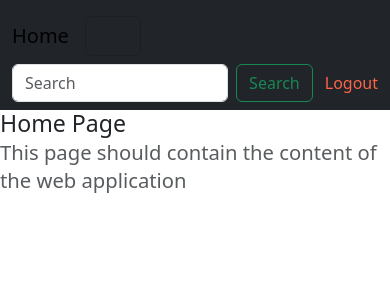
After one commit to pi31416chan/Basic-Web-App, a Flask app: template frontend/templates/home.html in a window 390 px wide. The commit adds this page. Shown: the top 300 px of the page. Run offline with Flask 2, Linux system fonts and the light colour scheme; the template is opened without the code that fills it, so the values that code supplies are empty; some libraries are stand-ins or nearby versions.

Commit message:
Added Home Page
- Added home page
- Fine tuning of Login and Register page's responsiveness

Closed #11

Signed-off-by: pi31416chan <pi31416chan@hotmail.com>

```diff
--- a/frontend/modules/routes.py
+++ b/frontend/modules/routes.py
@@ -119,4 +119,4 @@ def register():
 
 @required_login
 def home():
-    return '<h1>Home Page</h1>'
+    return render_template('home.html')
--- a/frontend/static/custom.css
+++ b/frontend/static/custom.css
@@ -5,6 +5,14 @@
  * Licensed under the Creative Commons Attribution 3.0 Unported License.
  * For details, see https://creativecommons.org/licenses/by/3.0/.
  */
+.bd-border {
+	width:500px;
+	padding: 1rem;
+	margin: auto;
+	border: solid #dee2e6;
+	border-width: 1px;
+	border-radius: 5px;
+}
 .bd-example {
 	width:500px;
 	position: relative;
@@ -15,3 +23,18 @@
 	border-width: 1px;
 	border-radius: 5px;
 }
+.container-searchbar {
+    padding-right: var(--bs-gutter-x,.75rem);
+    padding-left: var(--bs-gutter-x,.75rem);
+}
+.nav-logout {
+    padding:0 0 0 .75rem;
+    color:Tomato;
+    text-decoration:none;
+}
+.d-flex-center {
+    display: flex!important;
+    justify-content: space-between;
+    align-items: center;
+    align-content: center;
+}
--- a/frontend/templates/base.html
+++ b/frontend/templates/base.html
@@ -16,6 +16,9 @@
         {% endblock %}
     </head>
     <body>
+        <!-- Navigation bar content -->
+        {% block navbar %}{% endblock %}
+
         <!-- Your page content -->
         {% block content %}{% endblock %}
 
--- a/frontend/templates/base_layout.html
+++ b/frontend/templates/base_layout.html
@@ -1,6 +1,4 @@
 {% extends "base.html" %}
-
-{% block content %}{% endblock %}
 
 {% block styles %}
 {{super()}}
--- /dev/null
+++ b/frontend/templates/home.html
@@ -0,0 +1,11 @@
+{% extends "home_layout.html" %}
+
+{% block content %}
+<h3>
+    Home Page
+    <br>
+    <small class="text-muted">
+        This page should contain the content of the web application
+    </small>
+</h3>
+{% endblock %}
--- /dev/null
+++ b/frontend/templates/home_layout.html
@@ -0,0 +1,37 @@
+{% extends "base_layout.html" %}
+
+{% block navbar %}
+<nav class="navbar navbar-dark bg-dark">
+    <nav class="navbar navbar-expand-lg">
+        <div class="container-fluid">
+            <a class="navbar-brand" href="/home">Home</a>
+            <button class="navbar-toggler" type="button" data-bs-toggle="collapse" data-bs-target="#navbarSupportedContent" aria-controls="navbarSupportedContent" aria-expanded="false" aria-label="Toggle navigation">
+                <span class="navbar-toggler-icon"></span>
+            </button>
+            <div class="collapse navbar-collapse" id="navbarSupportedContent">
+                <div class="d-flex">
+                <ul class="navbar-nav me-auto mb-2 mb-lg-0">
+                    <li class="nav-item">
+                        <a class="nav-link active" aria-current="page" href="#">Feature A</a>
+                    </li>
+                    <li class="nav-item">
+                        <a class="nav-link active" aria-current="page" href="#">Feature B</a>
+                    </li>
+                </ul>
+                </div>
+            </div>
+        </div>
+    </nav>
+    <div class="d-flex-center container-searchbar position-sticky end-0">
+        <form class="d-flex">
+            <input class="form-control me-2" type="search" placeholder="Search" aria-label="Search">
+            <button class="btn btn-outline-success" type="submit">Search</button>
+        </form>
+        <div class="">
+            <a class="nav-logout" href="/">Logout</a>
+        </div>
+    </div>
+</nav>
+{% endblock %}
+
+{% block content %}{% endblock %}
--- a/frontend/templates/login.html
+++ b/frontend/templates/login.html
@@ -4,8 +4,8 @@
 {% block title %}Login{% endblock %}
 
 {% block content %}
-<div style="padding:200px;">
-	<div class="bd-example">
+<div>
+    <div class="bd-border position-absolute top-50 start-50 translate-middle">
 		<h2 class="text-center">Login</h2>
 
 		{{ render_form(form) }}
--- a/frontend/templates/register.html
+++ b/frontend/templates/register.html
@@ -4,8 +4,8 @@
 {% block title %}Register{% endblock %}
 
 {% block content %}
-<div style="padding:200px">
-	<div class="bd-example">
+<div>
+	<div class="bd-border position-absolute top-50 start-50 translate-middle">
 		<h2 class="text-center">Register</h2>
 		{{ render_form(form) }}
 		<div style="padding:5px 0px">
```
Lines whose indentation alone changed are shown as unchanged.
